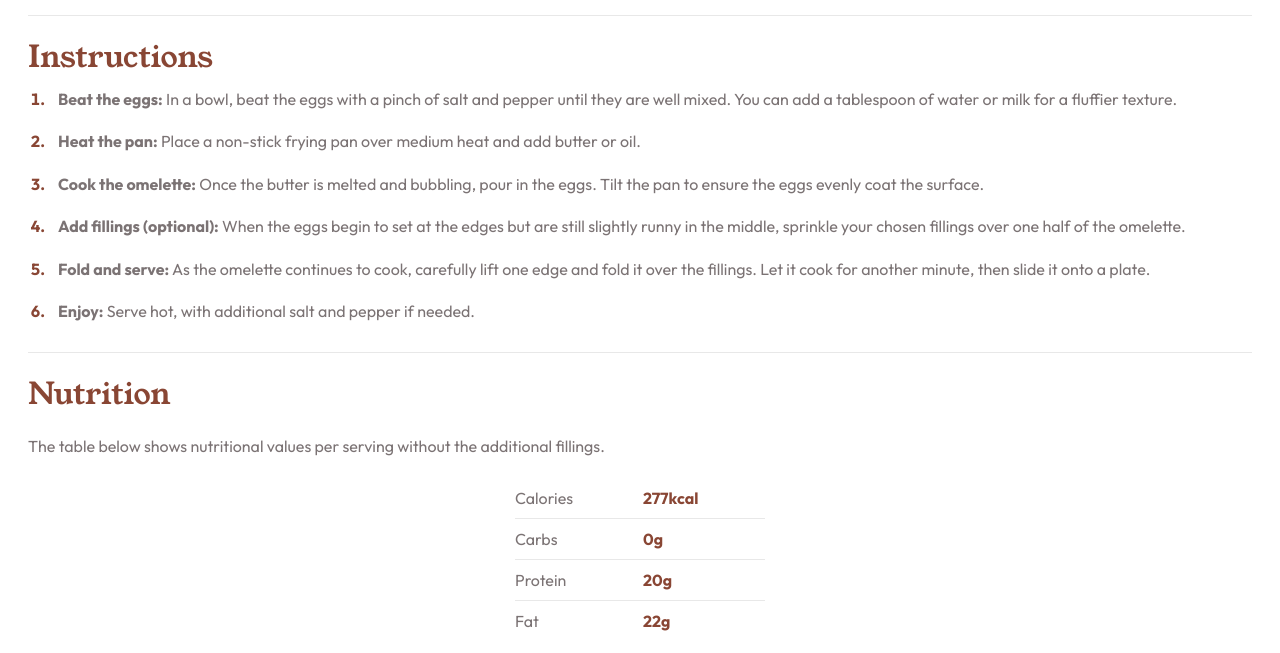
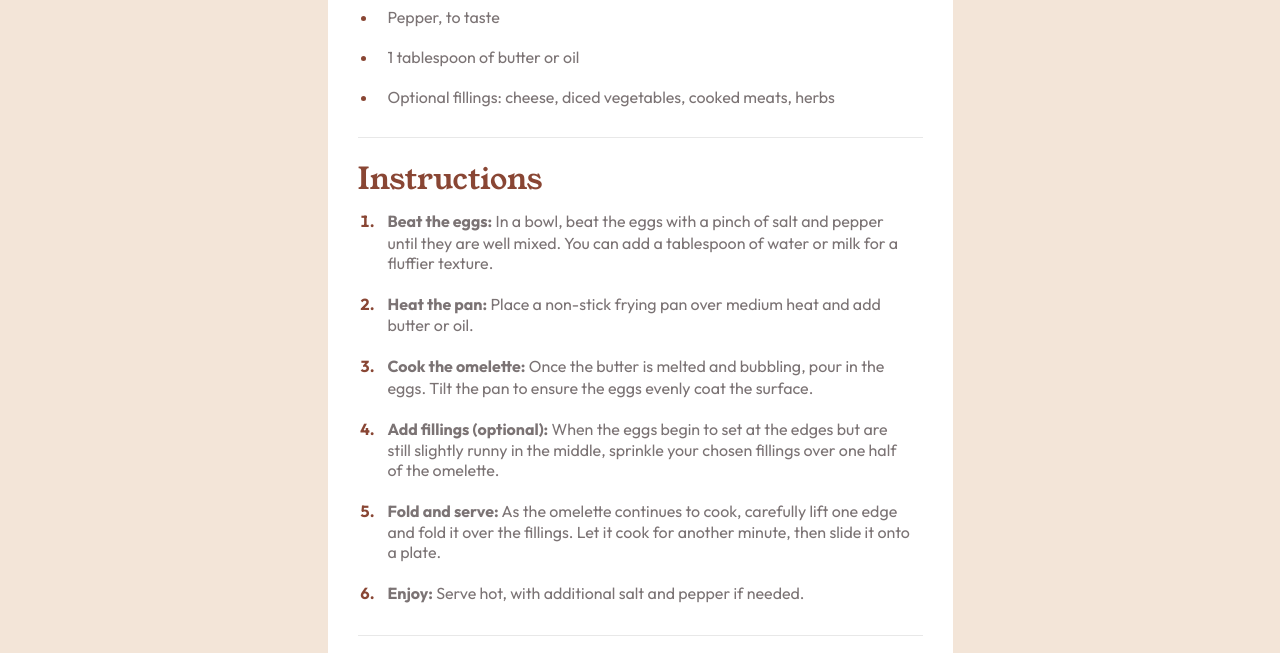
Before and after one commit to edgarp1009/Recipe-page, a plain HTML site: page index.html in a window 1280 px wide. Shown: the part 828-1481 px from the top of the page. Drawn offline with Linux system fonts and the light colour scheme.

Commit message:
finalizados los estilos para desktop y mobile

```diff
--- a/index.html
+++ b/index.html
@@ -11,6 +11,8 @@
   <link rel="stylesheet" href="./styles.css">
 </head>
 <body>
+  <main class="container">
+
     <figure class="photo-container"><img src="./assets/images/image-omelette.jpeg" alt=""></figure>
     <section class="recipe-text-container">
       <h1>Simple Omelette Recipe</h1>
@@ -53,16 +55,16 @@
 
         <table>
           <tr>
-          <td>Calories</td><th>277kcal</th>
+            <td>  Calories</td><th>277kcal</th>
           </tr>
           <tr>
-          <td>Carbs</td><th>0g</th>
+            <td>  Carbs</td><th>0g</th>
           </tr>
           <tr>
-          <td>Protein</td><th>20g</th>
+            <td>  Protein</td><th>20g</th>
           </tr>
           <tr class="last-tr">
-          <td>Fat</td><th>22g</th>
+            <td>  Fat</td><th>22g</th>
           </tr>
         </table>
 
@@ -74,5 +76,6 @@
       Challenge by <a href="https://www.frontendmentor.io?ref=challenge" target="_blank">Frontend Mentor</a>.
       Coded by <a href="#">CuicCode</a>.
     </div>
+  </main>
 </body>
 </html>
--- a/styles.css
+++ b/styles.css
@@ -7,7 +7,16 @@
     color: #7b7374;
 }
 
+body{
+    background-color: #f3e5d8;
+}
 
+.container{
+    max-width: 625px;
+    margin: 0 auto;
+    background-color: white;
+    border-radius: 15px;
+}
 
 .photo-container{
     width: 100%;
@@ -75,7 +84,7 @@ li::marker{
 
 table{
     margin: 0 auto;
-    width: 250px;
+    width: 100%;
     border-collapse: collapse;
 }
 
@@ -83,10 +92,15 @@ th, td, tr{
     font-size: 1.6rem;
     text-align: left;
     line-height: 4rem;
+    width: 50%;
 }
 
 tr{
     border-bottom: 0.1px solid #e8e8e8;
+}
+
+td {
+    padding-left: 40px;
 }
 
 .last-tr {
@@ -114,3 +128,21 @@ th{
     margin: 0 auto;
     text-align: center;
 }
+
+@media screen and (min-width: 625px) {
+    .container {
+        margin: 100px auto;
+        padding: 30px;
+    }
+
+    figure {
+        border-radius: 15px;
+        img{
+            border-radius: 15px;
+        }
+    }
+    .recipe-text-container{
+        padding:0 0;
+        padding-top: 0px;
+    }
+}
```
Lines whose indentation alone changed are shown as unchanged.
